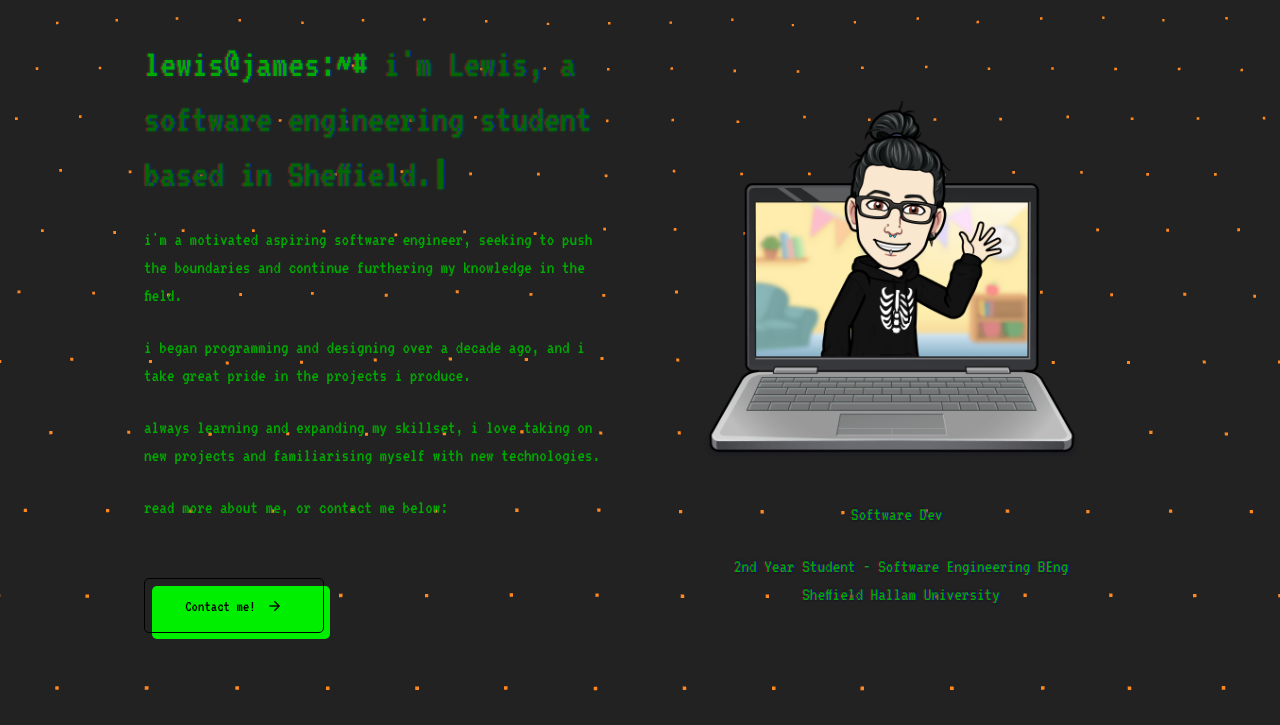
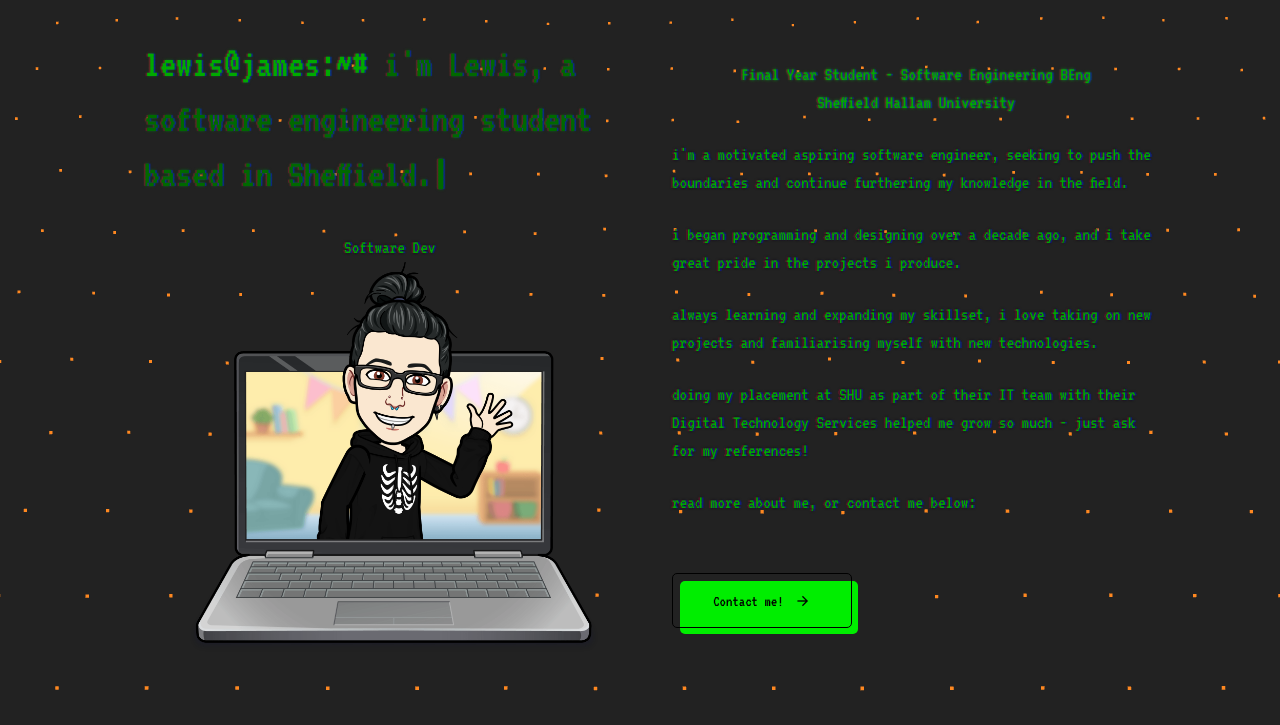
Before and after one commit to finegreat/home, a plain HTML site: page index.html in a window 1280 px wide. Shown: the part 75-800 px from the top of the page. Drawn offline with nearby package versions, Linux system fonts and the light colour scheme; animation ran at ten frames a second.

Commit message:
fiddled layout a bit, updated content

```diff
--- a/css/style.css
+++ b/css/style.css
@@ -140,7 +140,6 @@ a {
   color: var(--primary-color);
 }
 #flavour-text {
-  margin-top: 1.5rem;
   font-size: 19px;
   line-height: 28px;
   color: var(--primary-color);
@@ -217,7 +216,6 @@ button:hover:after {
   width: 100%;
   height: 100%;
   object-fit: contain;
-  padding-top: 2rem;
 }
 .grid-cols-3 {
   width: 100%;
@@ -444,14 +442,16 @@ footer {
   }
   .grid-cols-2 {
     grid-template-columns: repeat(auto-fit, minmax(100%, 1fr));
+    display: flex;
+    flex-direction: column;
   }
   .grid-item-1 {
-    order: 2;
+    order: 1;
     display: flex;
     flex-direction: column;
     align-items: center;
     justify-content: center;
-    padding-top: 2.5rem;
+
   }
   .main-heading {
     font-size: 32px;
@@ -470,7 +470,7 @@ footer {
     justify-content: center;
   }
   .grid-item-2 {
-    order: 1;
+    order: 2;
     display: flex;
     flex-direction: column;
     align-items: center;
--- a/index.html
+++ b/index.html
@@ -82,6 +82,20 @@
               <span>lewis@james:~#</span> i'm Lewis, a software engineering
               student based in Sheffield.<span class="cursor">|</span>
             </h1>
+            <div class="team_img_wrapper crt">
+              <div id="flavour-text"></div>
+              <img src="./img/laptop wave.png" alt="team-img" />
+            </div>
+
+
+
+          </div>
+          <div class="grid-item-2 crt">
+            <p class="splash-text crt">
+              Final Year Student - Software Engineering BEng
+              <br />
+              Sheffield Hallam University
+            </p>
             <p class="info-text">
               i'm a motivated aspiring software engineer, seeking to push the
               boundaries and continue furthering my knowledge in the field.
@@ -92,6 +106,9 @@
               always learning and expanding my skillset, i love taking on new
               projects and familiarising myself with new technologies.
             </p>
+            <p class="info-text">
+              doing my placement at SHU as part of their IT team with their Digital Technology Services helped me grow so much - just ask for my references!
+            </p>
             <p class="info-text">read more about me, or contact me below:</p>
 
             <div class="btn_wrapper">
@@ -99,17 +116,6 @@
                 Contact me! <i class="ri-arrow-right-line"></i>
               </button>
             </div>
-          </div>
-          <div class="grid-item-2 crt">
-            <div class="team_img_wrapper">
-              <img src="./img/laptop wave.png" alt="team-img" />
-            </div>
-            <div id="flavour-text"></div>
-            <p class="splash-text">
-              2nd Year Student - Software Engineering BEng
-              <br />
-              Sheffield Hallam University
-            </p>
           </div>
         </div>
       </div>
@@ -212,7 +218,7 @@
             </p>
             <p class="info-text">
               my skills lie in front-end design, 3D work and game dev, web
-              scraping and database design.
+              scraping and database design. i also have experience solving innumerable tickets, paired with AD & MECM, .ps1 scripting, and Crestron development.
             </p>
             <p class="info-text">
               always learning and expanding my skillset, i love taking on new
@@ -316,6 +322,10 @@
               <p class="info-text">
                 Linux & WSL - with good OS and CLI experience, i am comfortable
                 across multiple platforms.
+              </p>
+              <p class="info-text">
+                Networks & Security - experience in network penetration testing with Angry Oxide,
+                as well as undertaking numerous personal projects you'll have to ask me about ;)
               </p>
             </div>
           </div>
--- a/js/script.js
+++ b/js/script.js
@@ -78,28 +78,28 @@ gsap.from(".toggle_btn", {
 gsap.from(".main-heading", {
   opacity: 0,
   y: 30,
-  delay: 3,
+  delay: 1.6,
   duration: 1,
 });
 // ==== INFO TEXT ==== //
 gsap.from(".info-text", {
   opacity: 0,
   y: 20,
-  delay: 2.8,
+  delay: 1.6,
   duration: 1,
 });
 // ==== SPLASH TEXT ==== //
 gsap.from(".splash-text", {
   opacity: 0,
   y: 20,
-  delay: 2.2,
+  delay: 1.7,
   duration: 1,
 });
 // ==== SPLASH TEXT TYPED ==== //
 gsap.from("#flavour-text", {
   opacity: 0,
   y: 20,
-  delay: 3.2,
+  delay: 1.7,
   duration: 1,
 });
 // ==== CTA BUTTONS ==== //
```
